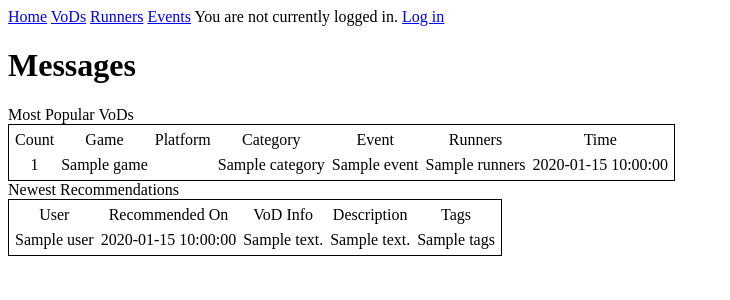
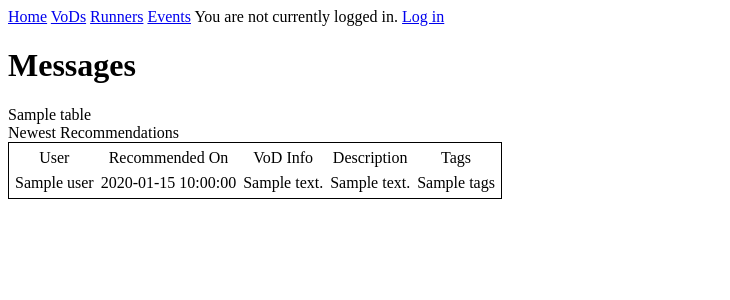
Before and after one commit to MoyTW/bestvods, a Flask app: template bestvods/templates/index.html in a window 1280 px wide. Shown: the top 300 px of the page, without its empty margins (0-730 px from the left). Run offline with Flask 2, Linux system fonts and the light colour scheme; the template is opened without the code that fills it: most values are stand-ins (such as "Sample title", 1, 10 or a date in 2020); some libraries are stand-ins or nearby versions.

Commit message:
Experimenting with Flask-Table on Home

```diff
--- a/bestvods/templates/index.html
+++ b/bestvods/templates/index.html
@@ -3,31 +3,7 @@
 {% block body %}
 
     <div class="row">
-        <div class="col-xs-12">
-            Most Popular VoDs
-            <table style="border: 1px solid black;text-align: center; border-spacing: 5px">
-                <tr>
-                    <td>Count</td>
-                    <td>Game</td>
-                    <td>Platform</td>
-                    <td>Category</td>
-                    <td>Event</td>
-                    <td>Runners</td>
-                    <td>Time</td>
-                </tr>
-            {% for row in popular_info %}
-                <tr>
-                    <td>{{ row['count'] }}</td>
-                    <td>{{ row['game'] }}</td>
-                    <td>{{ row['platform'] }}</td>
-                    <td>{{ row['category'] }}</td>
-                    <td>{{ row['event'] }}</td>
-                    <td>{{ row['runners'] }}</td>
-                    <td>{{ row['time'] }}</td>
-                </tr>
-            {% endfor %}
-            </table>
-        </div>
+        {{ table }}
         <div class="col-xs-12">
             Newest Recommendations
             <table style="border: 1px solid black;text-align: center; border-spacing: 5px">
```
Also changed, not shown: bestvods/views/index.py (+29 -9 lines).
